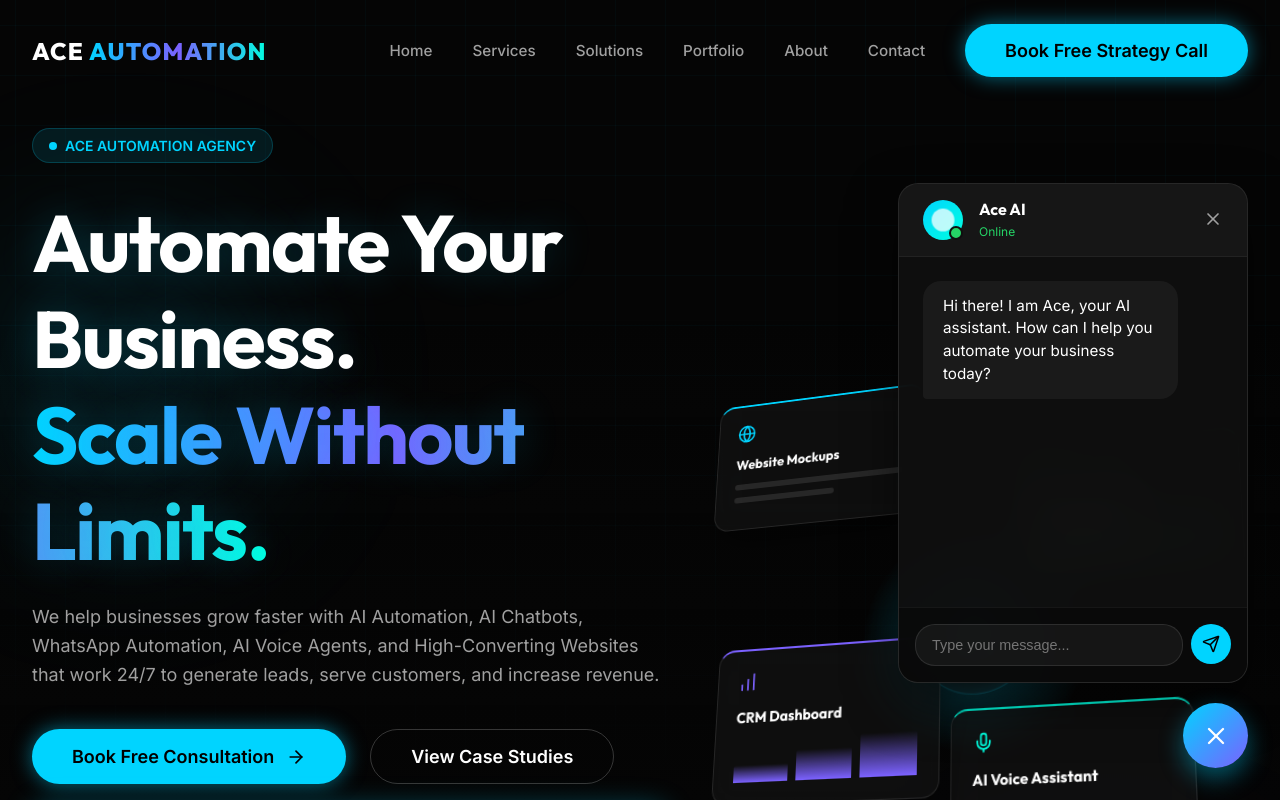
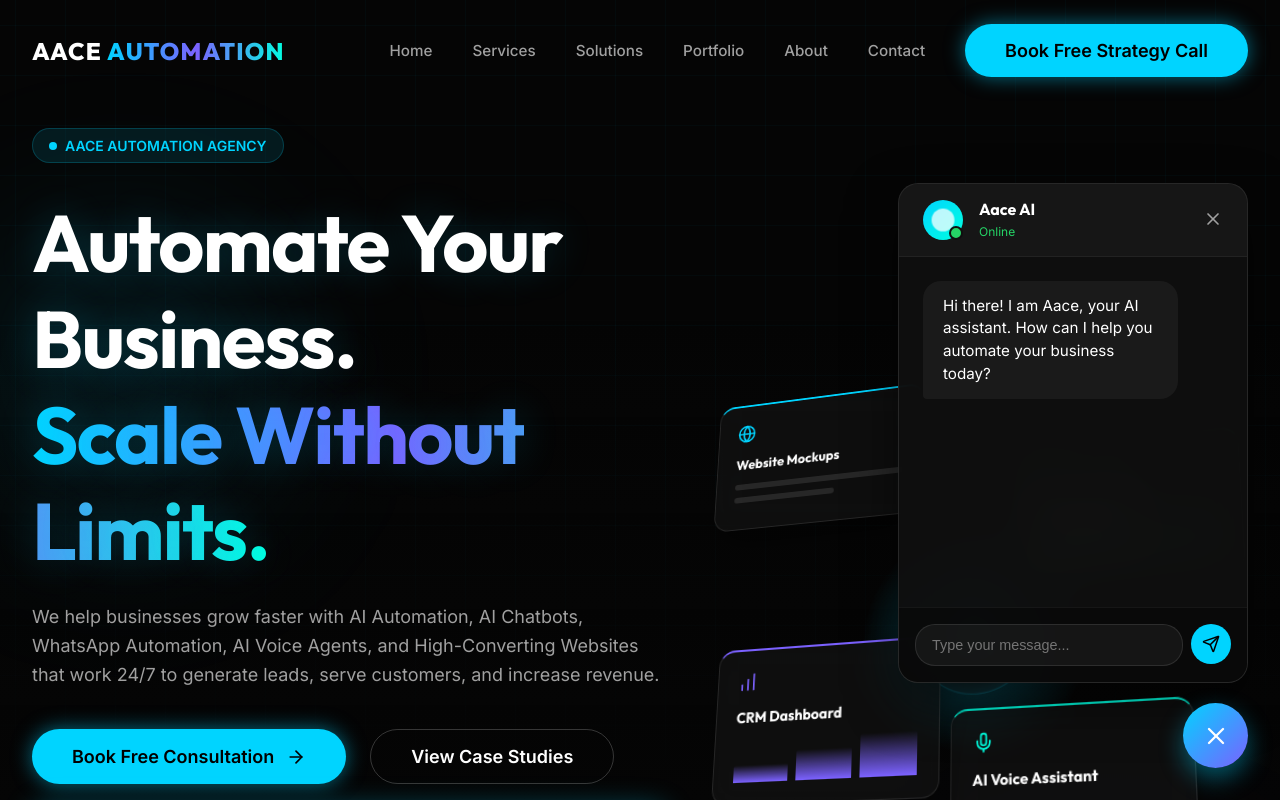
Before and after one commit to gagan-dot/Ace-Automation, a React (Vite) app: page / in a window 1280 px wide. Both pictures are taken after a click on the button 1215 px from the left and 735 px from the top of the page. Shown: the top 800 px of the page. Built offline with nearby package versions, Linux system fonts and the light colour scheme.

Commit message:
Rename Ace Automation to Aace Automation

```diff
--- a/index.html
+++ b/index.html
@@ -4,9 +4,9 @@
     <meta charset="UTF-8" />
     <link rel="icon" type="image/svg+xml" href="/favicon.svg" />
     <meta name="viewport" content="width=device-width, initial-scale=1.0" />
-    <title>Ace Automation | Premium AI Automation & Web Development Agency</title>
-    <meta name="description" content="Ace Automation is a next-generation AI Automation and Web Development agency. We build futuristic websites, intelligent chatbots, WhatsApp automations, and workflow systems to scale operations." />
-    <meta name="keywords" content="AI automation, Web Development, Custom Chatbots, WhatsApp Automation, Business Automation, n8n workflows, CRM automation, Voice Agents, Ace Automation" />
+    <title>Aace Automation | Premium AI Automation & Web Development Agency</title>
+    <meta name="description" content="Aace Automation is a next-generation AI Automation and Web Development agency. We build futuristic websites, intelligent chatbots, WhatsApp automations, and workflow systems to scale operations." />
+    <meta name="keywords" content="AI automation, Web Development, Custom Chatbots, WhatsApp Automation, Business Automation, n8n workflows, CRM automation, Voice Agents, Aace Automation" />
   </head>
   <body>
     <div id="root"></div>
--- a/package.json
+++ b/package.json
@@ -1,5 +1,5 @@
 {
-  "name": "ace-automation",
+  "name": "aace-automation",
   "private": true,
   "version": "0.0.0",
   "type": "module",
--- a/src/components/AssistantWidget.tsx
+++ b/src/components/AssistantWidget.tsx
@@ -5,7 +5,7 @@ import styles from './AssistantWidget.module.css';
 const AssistantWidget: React.FC = () => {
   const [isOpen, setIsOpen] = useState(false);
   const [messages, setMessages] = useState([
-    { type: 'bot', text: 'Hi there! I am Ace, your AI assistant. How can I help you automate your business today?' }
+    { type: 'bot', text: 'Hi there! I am Aace, your AI assistant. How can I help you automate your business today?' }
   ]);
   const [input, setInput] = useState('');
 
@@ -34,7 +34,7 @@ const AssistantWidget: React.FC = () => {
               <div className={styles.pulse}></div>
             </div>
             <div>
-              <h4 className={styles.botName}>Ace AI</h4>
+              <h4 className={styles.botName}>Aace AI</h4>
               <span className={styles.botStatus}>Online</span>
             </div>
           </div>
--- a/src/components/Contact.tsx
+++ b/src/components/Contact.tsx
@@ -114,13 +114,13 @@ const Contact: React.FC = () => {
                   </div>
                 </a>
 
-                <a href="mailto:hello@aceautomation.ai" className={styles.actionBtn}>
+                <a href="mailto:hello@aaceautomation.ai" className={styles.actionBtn}>
                   <div className={`${styles.iconWrapper} ${styles.mail}`}>
                     <Mail size={24} />
                   </div>
                   <div className={styles.actionText}>
                     <span>Email Us</span>
-                    <small>hello@aceautomation.ai</small>
+                    <small>hello@aaceautomation.ai</small>
                   </div>
                 </a>
               </div>
--- a/src/components/Footer.tsx
+++ b/src/components/Footer.tsx
@@ -7,7 +7,7 @@ const Footer: React.FC = () => {
       <div className="container">
         <div className={styles.grid}>
           <div className={styles.brandCol}>
-            <h2 className={styles.logo}>ACE <span className="text-gradient">AUTOMATION</span></h2>
+            <h2 className={styles.logo}>AACE <span className="text-gradient">AUTOMATION</span></h2>
             <p className={styles.tagline}>"Automating Businesses. Accelerating Growth."</p>
           </div>
 
@@ -28,7 +28,7 @@ const Footer: React.FC = () => {
         </div>
 
         <div className={styles.bottom}>
-          <p>&copy; {new Date().getFullYear()} Ace Automation. All rights reserved.</p>
+          <p>&copy; {new Date().getFullYear()} Aace Automation. All rights reserved.</p>
         </div>
       </div>
     </footer>
--- a/src/components/Hero.tsx
+++ b/src/components/Hero.tsx
@@ -76,7 +76,7 @@ const Hero: React.FC = () => {
         {/* Left Column: Content */}
         <div className={styles.textContent}>
           <div className={styles.badge}>
-            <span className={styles.badgeDot}></span> ACE AUTOMATION AGENCY
+            <span className={styles.badgeDot}></span> AACE AUTOMATION AGENCY
           </div>
           <h1 ref={titleRef} className="heading-xl">
             Automate Your Business.<br /><span className="text-gradient">Scale Without Limits.</span>
--- a/src/components/Navbar.tsx
+++ b/src/components/Navbar.tsx
@@ -20,7 +20,7 @@ const Navbar: React.FC = () => {
     <nav className={`${styles.navbar} ${scrolled ? styles.scrolled : ''}`}>
       <div className={`container ${styles.navContainer}`}>
         <Link to="/" className={styles.logo}>
-          <span className={styles.logoText}>ACE <span className="text-gradient">AUTOMATION</span></span>
+          <span className={styles.logoText}>AACE <span className="text-gradient">AUTOMATION</span></span>
         </Link>
 
         <div className={`${styles.navLinks} ${mobileMenuOpen ? styles.open : ''}`}>
--- a/src/components/Stats.tsx
+++ b/src/components/Stats.tsx
@@ -47,7 +47,7 @@ const Stats: React.FC = () => {
     <section className={`section ${styles.statsSection}`} ref={sectionRef}>
       <div className="container">
         <div className={styles.header}>
-          <h2 className="heading-lg">Why Choose <span className="text-gradient">Ace Automation</span></h2>
+          <h2 className="heading-lg">Why Choose <span className="text-gradient">Aace Automation</span></h2>
         </div>
 
         <div className={styles.grid}>
--- a/src/components/Testimonials.tsx
+++ b/src/components/Testimonials.tsx
@@ -11,7 +11,7 @@ const testimonials = [
     name: 'Sarah Jenkins',
     company: 'Global Retail Co.',
     rating: 5,
-    text: 'Ace Automation completely transformed our customer service. Their AI chatbots handle thousands of inquiries daily, freeing up our team for complex issues.',
+    text: 'Aace Automation completely transformed our customer service. Their AI chatbots handle thousands of inquiries daily, freeing up our team for complex issues.',
     image: 'https://images.unsplash.com/photo-1494790108377-be9c29b29330?q=80&w=2574&auto=format&fit=crop',
   },
   {
```
